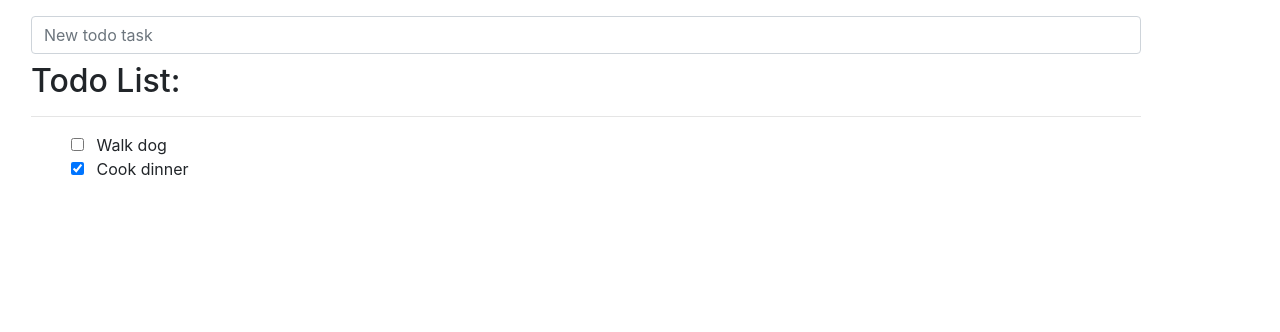
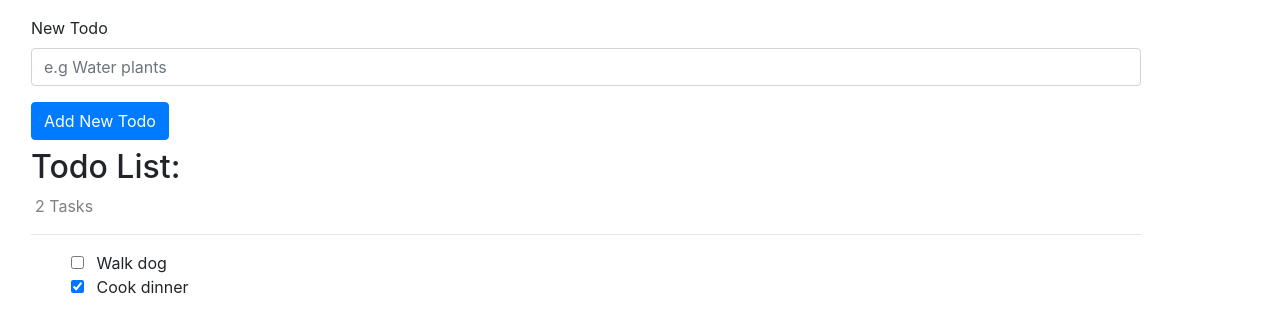
Before and after one commit to lauratan/todo-context, a React (Create React App) app: page / in a window 1280 px wide. Shown: the top 332 px of the page. Built offline with nearby package versions, Linux system fonts and the light colour scheme.

Commit message:
Add new todo function added

```diff
--- a/src/App.js
+++ b/src/App.js
@@ -1,4 +1,4 @@
-import React, { useReducer } from 'react';
+import React, { useState, useReducer } from 'react';
 import {Container} from 'react-bootstrap';
 import AddTodo from './components/AddTodo';
 import TodoList from './components/TodoList';
@@ -7,20 +7,34 @@ const App = () => {
   const initialState = {
     todos: [
       {
+        id: 1,
         task: 'Walk dog',
         completed: false
       },
       {
+        id: 2,
         task: 'Cook dinner',
         completed: true
       }
     ]
   };
 
+  const [todos, setTodo] = useState(initialState.todos);
+
+  const addTodo = (todo) => {
+    setTodo([...todos, todo]);
+  }
+
+  const updateTodo = (id) => {
+    todos.map(todo => {
+      if (todo.id === id) todo.completed = true;
+    })
+  }
+
   return (
     <Container className="m-3">
-      <AddTodo />
-      <TodoList todos={initialState.todos} />
+      <AddTodo addTodo={addTodo}/>
+      <TodoList todos={todos} taskCount={todos.length} updateTod={updateTodo}/>
     </Container>
   )
 }
--- a/src/components/AddTodo.js
+++ b/src/components/AddTodo.js
@@ -1,14 +1,32 @@
 import React, { useState } from 'react';
-import {InputGroup, FormControl} from 'react-bootstrap';
+import {Form, Button} from 'react-bootstrap';
 
-const AddTodo = () => {
+const AddTodo = (props) => {
+  console.log(props);
+  const [newTodo, setNewTodo] = useState({});
+
+  const onChange = (e) => {
+    setNewTodo({
+      task: e.target.value,
+      completed: false
+    })
+  }
+
+  const onSubmit = (e) => {
+    e.preventDefault();
+    props.addTodo(newTodo);
+    setNewTodo({});
+  }
+
   return (
     <div className="mb-2">
-      <InputGroup>
-        <FormControl
-          placeholder="New todo task"
-        />
-      </InputGroup>
+      <Form onSubmit={onSubmit}>
+        <Form.Group>
+          <Form.Label>New Todo</Form.Label>
+          <Form.Control type="text" placeholder="e.g Water plants" onChange={onChange}/>
+        </Form.Group>
+        <Button variant="primary" type="submit" >Add New Todo</Button>
+      </Form>
     </div>
   )
 }
--- /dev/null
+++ b/src/components/TodoCounter.js
@@ -0,0 +1,7 @@
+import React, { useState } from 'react';
+
+const TodoCounter = (props) => {
+  return <p className="counter m-1">{props.taskCount} Tasks</p>
+}
+
+export default TodoCounter;
--- a/src/components/TodoList.js
+++ b/src/components/TodoList.js
@@ -1,4 +1,5 @@
-import React, { useState } from 'react';
+import React from 'react';
+import TodoCounter from './TodoCounter';
 
 const TodoList = (props) => {
   let list = props.todos.map((todo, i) => {
@@ -10,7 +11,10 @@ const TodoList = (props) => {
   })
   return (
     <div>
-      <h2>Todo List: </h2>
+      <div className="todo-heading">
+        <h2>Todo List: </h2>
+        <TodoCounter taskCount={props.taskCount} todos={props.todos}/>
+      </div>
       <hr />
       <ul>
         {list}
--- a/src/index.scss
+++ b/src/index.scss
@@ -15,3 +15,7 @@ code {
 li {
   list-style-type: none;
 }
+
+.todo-heading p {
+  color: grey;
+}
```
